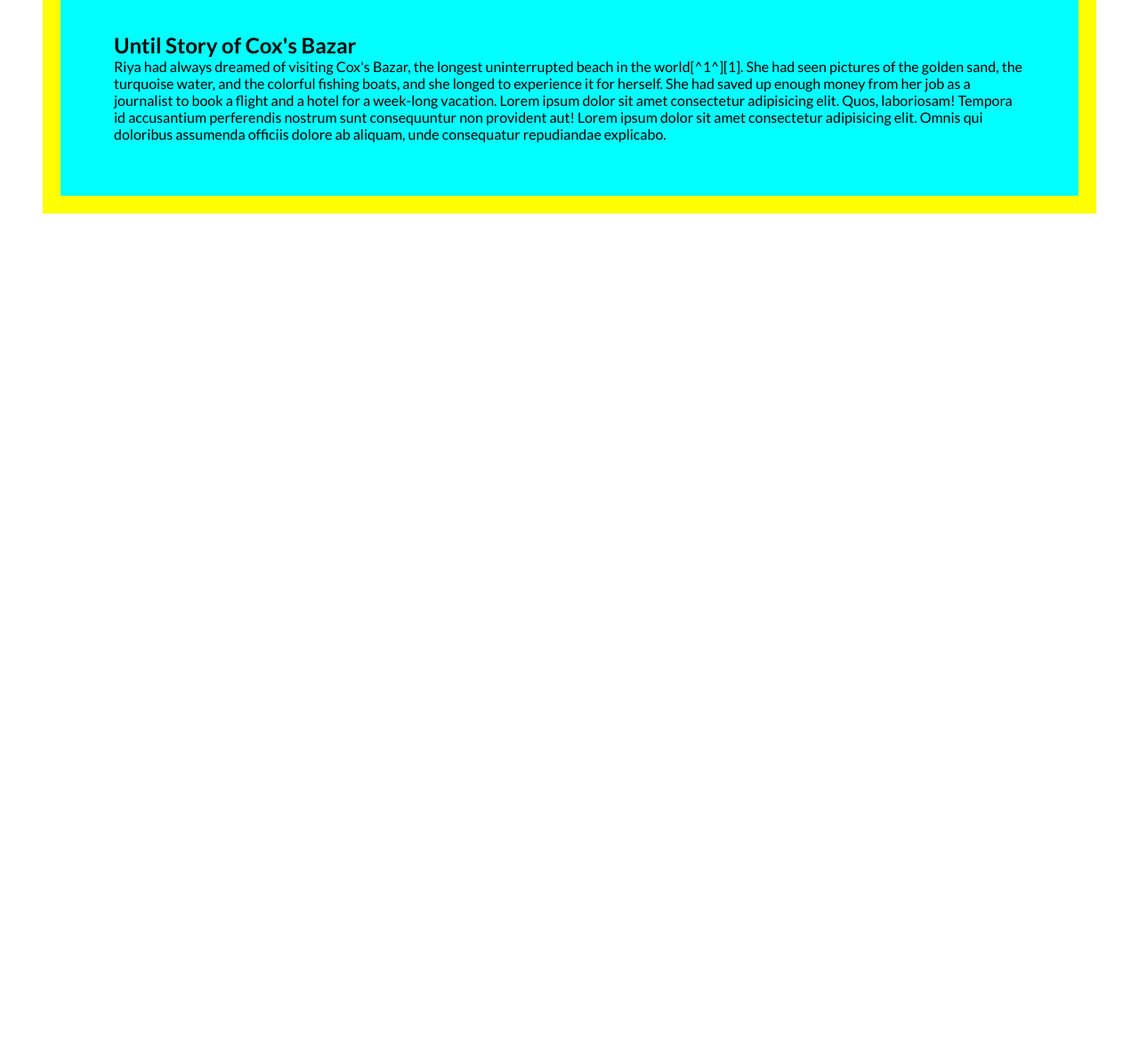
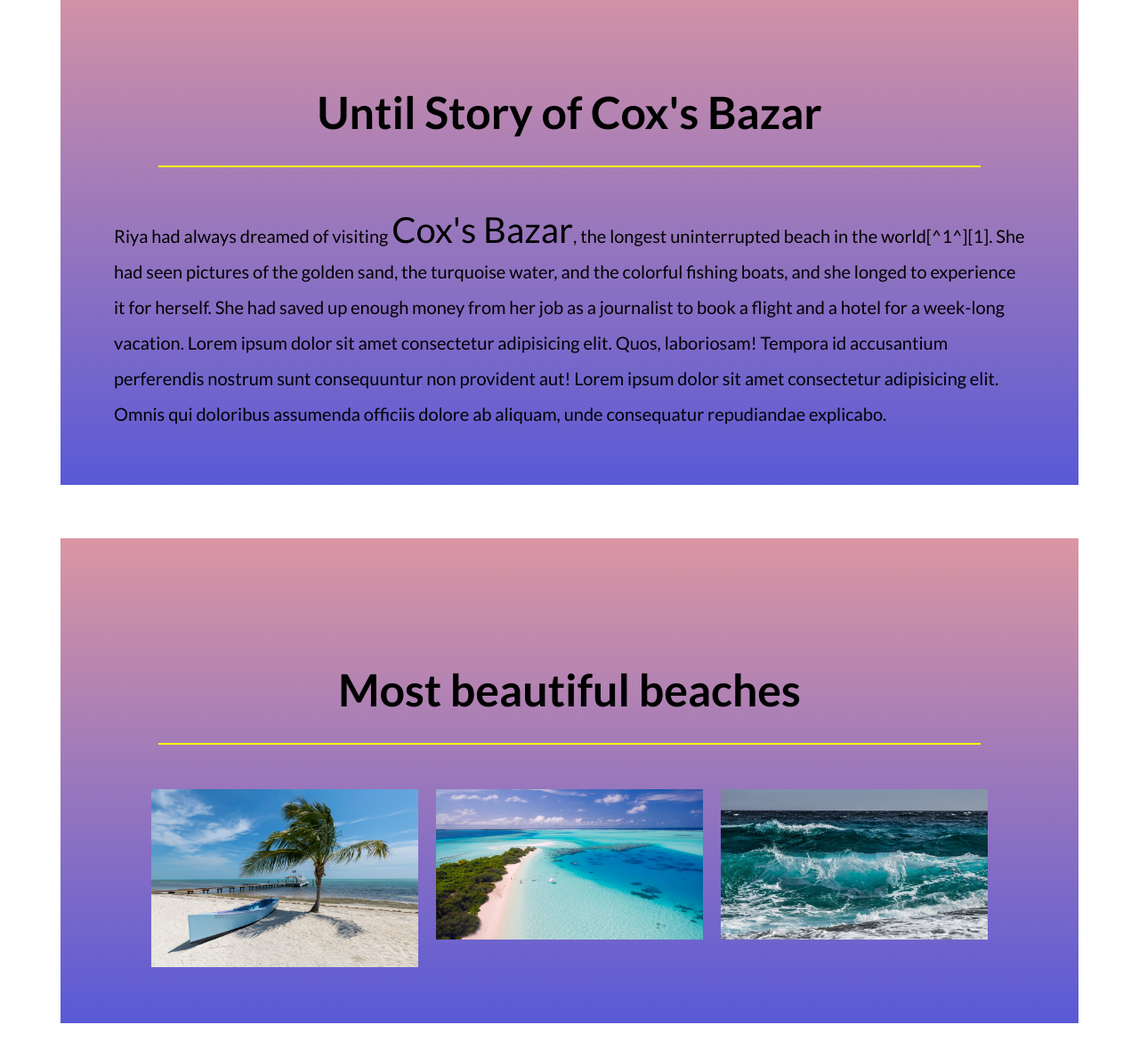
Before and after one commit to Antor4q/who-am-i, a plain HTML site: page index.html in a window 1280 px wide. Shown: the part 904-2092 px from the top of the page at 89% size. Before the commit the page ends 1204 px from the top, so only its background shows below. Drawn offline with Linux system fonts and the light colour scheme; a web font is replaced by a local one.

Commit message:
new style add

```diff
--- a/index.html
+++ b/index.html
@@ -13,9 +13,23 @@
     </div>
     <div class="article">
         <h2>Until Story of Cox's Bazar </h2>
-        <p>Riya had always dreamed of visiting Cox's Bazar, the longest uninterrupted beach in the world[^1^][1]. She had seen pictures of the golden sand, the turquoise water, and the colorful fishing boats, and she longed to experience it for herself. She had saved up enough money from her job as a journalist to book a flight and a hotel for a week-long vacation. Lorem ipsum dolor sit amet consectetur adipisicing elit. Quos, laboriosam! Tempora id accusantium perferendis nostrum sunt consequuntur non provident aut! Lorem ipsum dolor sit amet consectetur adipisicing elit. Omnis qui doloribus assumenda officiis dolore ab aliquam, unde consequatur repudiandae explicabo.
+        <p>Riya had always dreamed of visiting <span class="imp">Cox's Bazar</span>, the longest uninterrupted beach in the world[^1^][1]. She had seen pictures of the golden sand, the turquoise water, and the colorful fishing boats, and she longed to experience it for herself. She had saved up enough money from her job as a journalist to book a flight and a hotel for a week-long vacation. Lorem ipsum dolor sit amet consectetur adipisicing elit. Quos, laboriosam! Tempora id accusantium perferendis nostrum sunt consequuntur non provident aut! Lorem ipsum dolor sit amet consectetur adipisicing elit. Omnis qui doloribus assumenda officiis dolore ab aliquam, unde consequatur repudiandae explicabo.
  </p>
 
     </div>
+    <div id="cow-type">
+        <h2> Most beautiful beaches </h2>
+        <div class="beach-image">
+            <div>
+                <img src="images/beach1.jpg">
+            </div>
+            <div>
+                <img src="images/beach2.jpg">
+            </div>
+            <div>
+                <img src="images/beach3.jpg">
+            </div>
+        </div>
+    </div>
 </body>
 </html>
--- a/style.css
+++ b/style.css
@@ -10,6 +10,7 @@
     height:100vh;
     background-size: cover;
     /* background-position: bottom center; */
+    /* clip-path: polygon(50% 0, 100% 55%, 50% 100%, 0 39%); */
 }
 .goro h1{
     color:bisque;
@@ -21,10 +22,43 @@
     word-spacing: 20px;
     letter-spacing: 10px;
 }
-.article{
+.article, #cow-type{
     width:80%;
     margin:60px auto;
-    background-color: aqua;
+
     padding:60px;
-    border:20px solid yellow;
+    background:linear-gradient(rgb(219, 150, 162),rgb(89, 89, 214))
+
 }
+.article h2, #cow-type h2{
+    text-align: center;
+    font-size: 50px;
+    border-width:2px;
+    border-style: solid;
+    border-color:yellow;
+    border-top:0;
+    border-right:0;
+    border-left:0;
+    padding:30px;
+    margin:50px;
+}
+.article p{
+    font-size:20px;
+    line-height: 2em;
+}
+.article p .imp{
+    font-size: 2em;
+}
+.beach-image{
+    display:flex;
+    flex-direction: row;
+    gap:20px;
+    justify-content: center;
+
+}
+.beach-image div{
+    width: 300px;
+}
+.beach-image img{
+    width:100%;
+}
```
Also changed, not shown: images/beach1.jpg (added), images/beach2.jpg (added), images/beach3.jpg (added).
